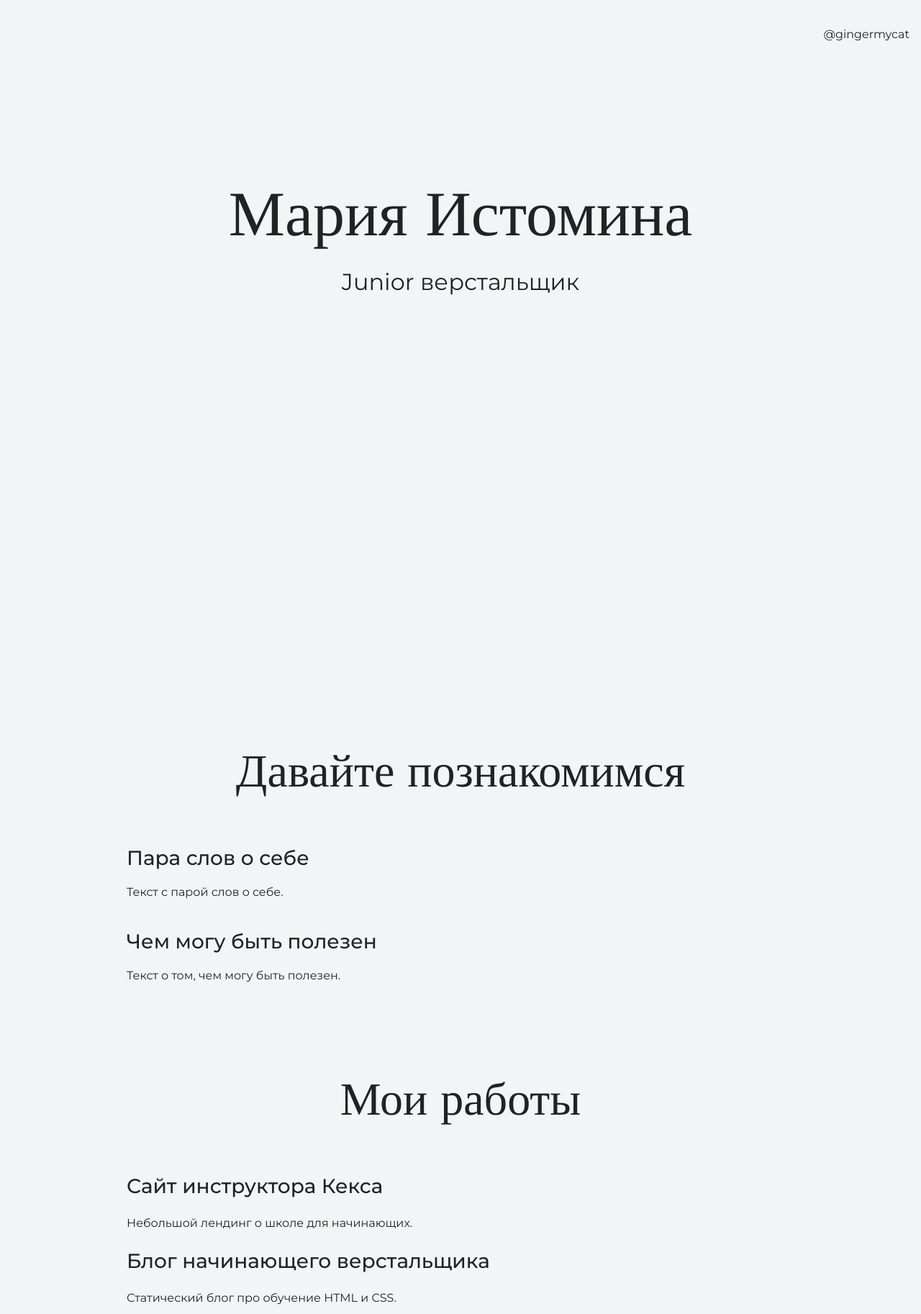
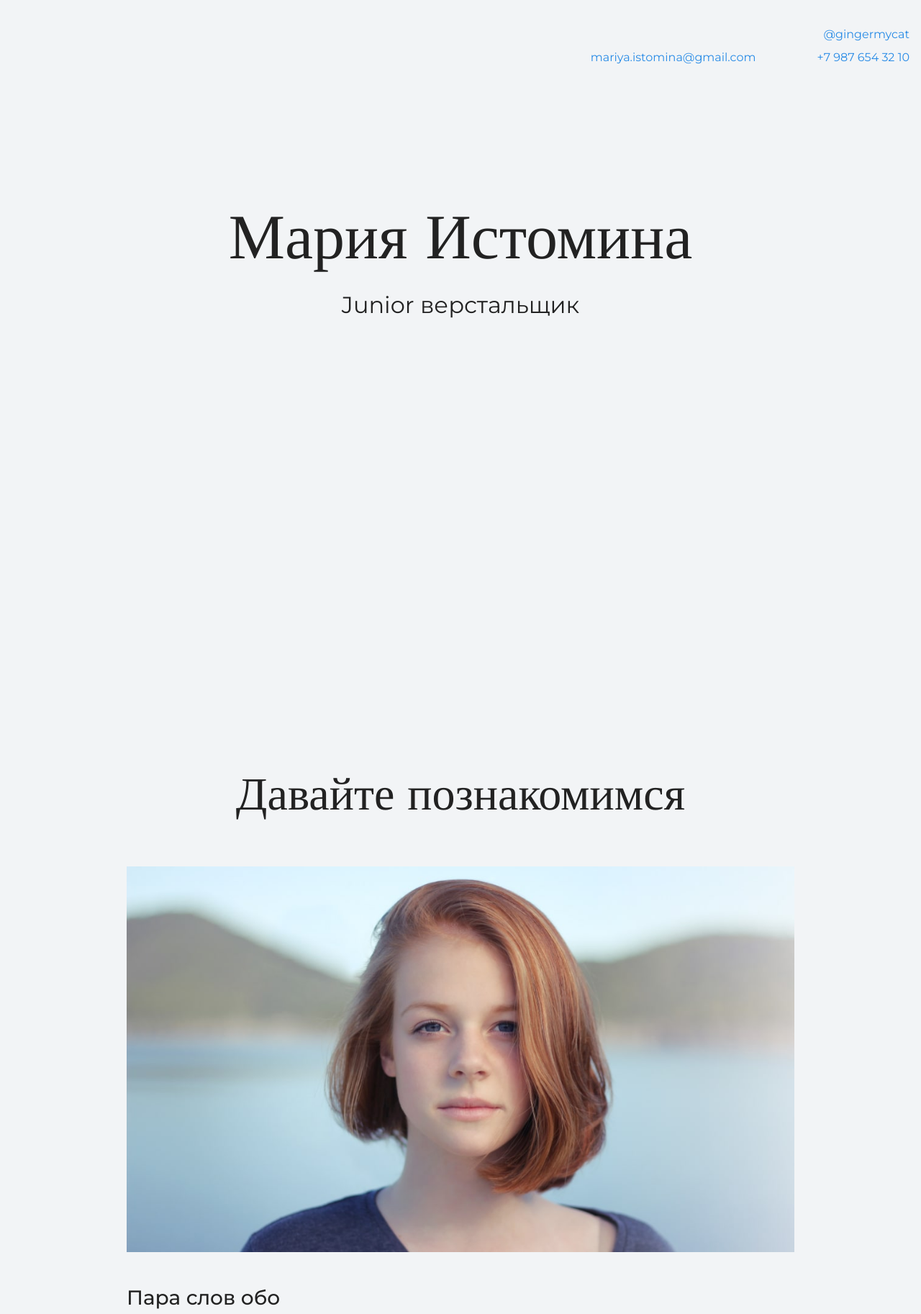
Before and after one commit to gingermycat/ginger, a plain HTML site: page index.html in a window 1280 px wide. Shown: the top 1826 px of the page at 72% size. Drawn offline with nearby package versions, Linux system fonts and the light colour scheme.

Commit message:
bizmeneniya

```diff
--- a/index.html
+++ b/index.html
@@ -9,7 +9,12 @@
 
   <body>
     <header class="page-header">
-      <div class="container"> @gingermycat
+      <div class="container">
+        <a class='header-inst' href='https://www.instagram.com/gingermycat/'> @gingermycat</a>
+      </div>
+      <div class="container">
+        <a class='header-email' href="mailto:mariya.istomina@gmail.com" >mariya.istomina@gmail.com</a>
+        <a class='header-phone' href="tel:+79876543210">+7 987 654 32 10</a>
       </div>
     </header>
 
@@ -20,17 +25,23 @@
 
     <section class="intro">
       <div class="container"> <h2 class="subheading">Давайте познакомимся</h2>
-      <h3>Пара слов о себе</h3>
+        <figure class='user-image'>
+          <img src="user.jpg" width="928" height="536" alt="Фотография Неопознанного Енота">
+        </figure>
+      <h3>Пара слов обо</h3>
       <p>Текст с парой слов о себе.</p>
-      <h3>Чем могу быть полезен</h3>
+      <h3>Чем могу быть полезен?</h3>
       <p>Текст о том, чем могу быть полезен.</p></div>
     </section>
 
     <section class="portfolio">
       <div class="container"> <h2 class="subheading">Мои работы</h2>
+        <figure class='project-image'><img src="project.jpg" width="928" height="536" alt="Cайт инструктора Кекса"></figure>
+      <h3>Сайт инструктора Кекса</h3>
+      <a class="button" href="project/project/index.html">Открыть страницу</a>
 
-      <h3>Сайт инструктора Кекса</h3>
       <p>Небольшой лендинг о школе для начинающих.</p>
+
 
       <h3>Блог начинающего верстальщика</h3>
       <p>Статический блог про обучение HTML и CSS.</p></div>
@@ -38,7 +49,8 @@
 
     <footer class="page-footer">
       <div class="container">
-      Контакты в подвале</div>
+        <a class="footer-email" href="mailto:mariya.istomina@gmail.com">mariya.istomina@gmail.com</a>
+        <a class="footer-phone" href="tel:+79876543210">+7 987 654 32 10</a></div>
     </footer>
   </body>
 </html>
```
Also changed, not shown: project.jpg (added), user.jpg (added).
